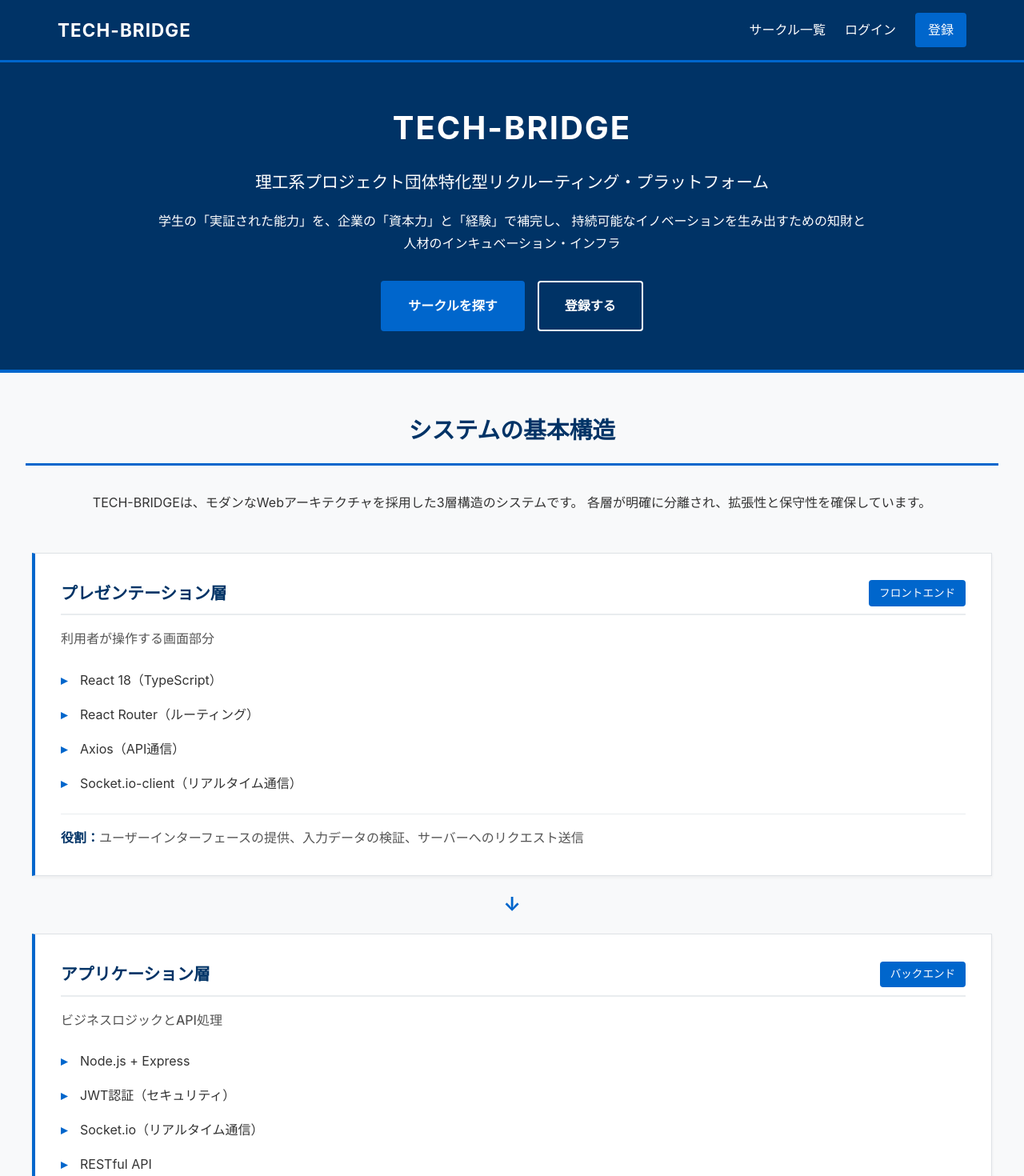
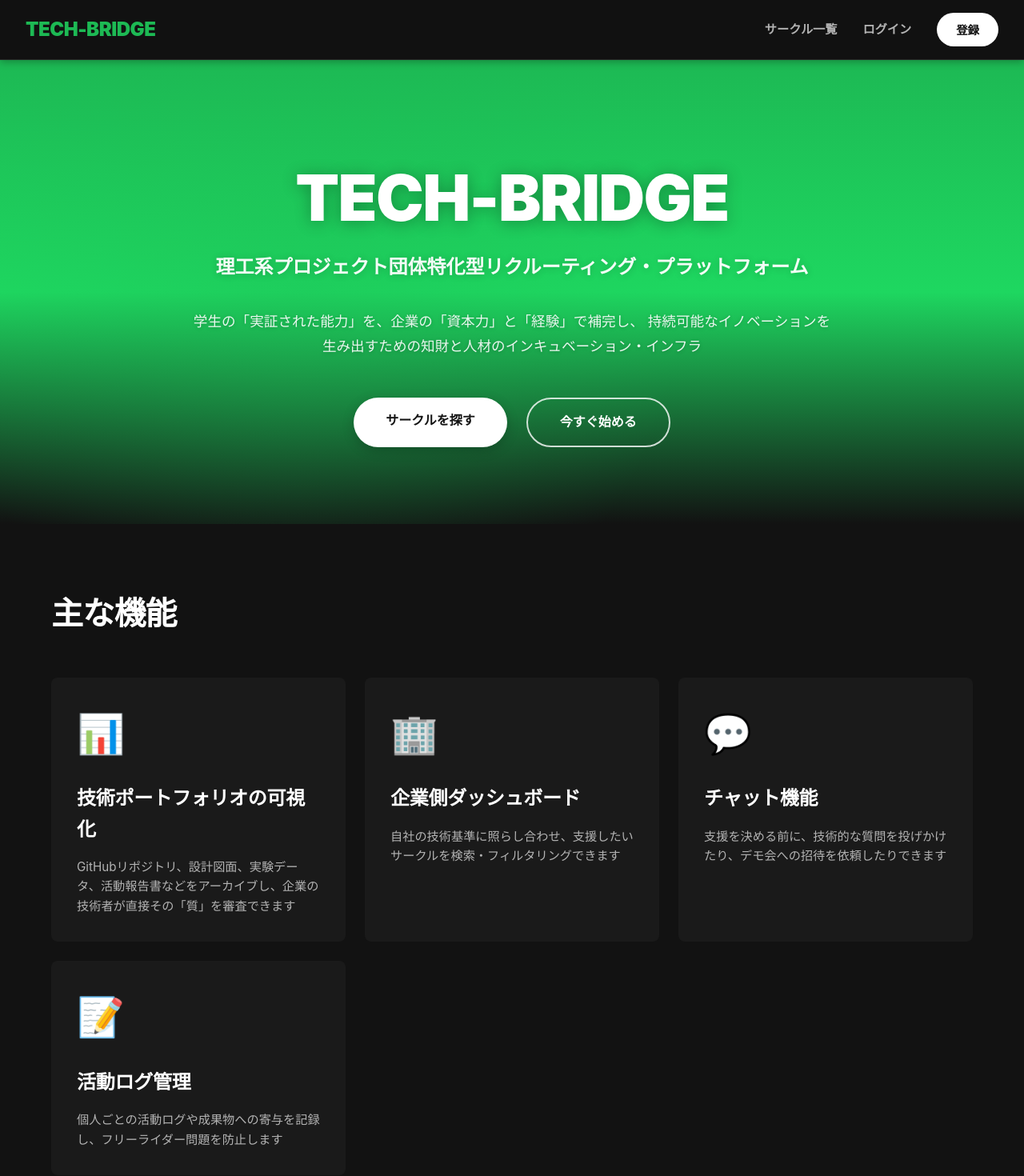
Before and after one commit to YUZY742/tech-bridge, a React (Create React App) app in the folder client/: page / in a window 1280 px wide. Shown: the top 1470 px of the page at 80% size. Built offline with nearby package versions, Linux system fonts and the light colour scheme; no server answers; the HTML template or start-up script is replaced by a standard one.

Commit message:
Spotify風LP: ダークテーマ・グラデヒーロー・カードUI・ナビ更新

```diff
--- a/client/src/App.css
+++ b/client/src/App.css
@@ -2,6 +2,7 @@
   min-height: 100vh;
   display: flex;
   flex-direction: column;
+  background-color: #121212;
 }
 
 .main-content {
@@ -10,7 +11,7 @@
   max-width: 100%;
   width: 100%;
   margin: 0;
-  background-color: #ffffff;
+  background-color: #121212;
 }
 
 @media (max-width: 768px) {
--- a/client/src/components/Navbar.css
+++ b/client/src/components/Navbar.css
@@ -1,13 +1,17 @@
 .navbar {
-  background-color: #003366;
+  background-color: rgba(18, 18, 18, 0.8);
+  backdrop-filter: blur(10px);
   color: white;
   padding: 1rem 0;
-  box-shadow: 0 2px 4px rgba(0,0,0,0.1);
-  border-bottom: 3px solid #0066cc;
+  box-shadow: 0 2px 10px rgba(0, 0, 0, 0.3);
+  border-bottom: 1px solid #282828;
+  position: sticky;
+  top: 0;
+  z-index: 1000;
 }
 
 .navbar-container {
-  max-width: 1200px;
+  max-width: 1400px;
   margin: 0 auto;
   padding: 0 2rem;
   display: flex;
@@ -16,49 +20,58 @@
 }
 
 .navbar-brand {
-  font-size: 1.4rem;
-  font-weight: bold;
-  color: white;
+  font-size: 1.5rem;
+  font-weight: 900;
+  color: #1db954;
   text-decoration: none;
-  letter-spacing: 0.05em;
+  letter-spacing: -0.02em;
+  transition: color 0.2s ease;
+}
+
+.navbar-brand:hover {
+  color: #1ed760;
 }
 
 .navbar-menu {
   display: flex;
   align-items: center;
-  gap: 1.5rem;
+  gap: 2rem;
 }
 
 .navbar-link {
-  color: white;
+  color: #b3b3b3;
   text-decoration: none;
-  transition: opacity 0.2s;
+  font-weight: 600;
+  transition: color 0.2s ease;
+  font-size: 0.95rem;
 }
 
 .navbar-link:hover {
-  opacity: 0.8;
+  color: #ffffff;
 }
 
 .navbar-user {
-  color: #ecf0f1;
+  color: #b3b3b3;
   font-size: 0.9rem;
 }
 
 .navbar-button {
-  background-color: #0066cc;
-  color: white;
+  background-color: #ffffff;
+  color: #121212;
   border: none;
-  padding: 0.5rem 1rem;
-  border-radius: 4px;
+  padding: 0.6rem 1.5rem;
+  border-radius: 50px;
   cursor: pointer;
   text-decoration: none;
   display: inline-block;
-  transition: background-color 0.2s;
-  font-weight: normal;
+  transition: all 0.2s ease;
+  font-weight: 700;
+  font-size: 0.9rem;
 }
 
 .navbar-button:hover {
-  background-color: #0052a3;
+  transform: scale(1.05);
+  background-color: #f0f0f0;
 }
 
 @media (max-width: 768px) {
@@ -71,5 +84,6 @@
   .navbar-menu {
     flex-wrap: wrap;
     justify-content: center;
+    gap: 1rem;
   }
 }
--- a/client/src/index.css
+++ b/client/src/index.css
@@ -5,19 +5,23 @@
 }
 
 body {
-  font-family: 'Meiryo', 'メイリオ', 'Hiragino Kaku Gothic ProN', 'ヒラギノ角ゴ ProN W3',
-    'Yu Gothic', '游ゴシック', 'MS PGothic', 'MS Pゴシック',
-    -apple-system, BlinkMacSystemFont, 'Segoe UI', 'Roboto', 'Oxygen',
+  font-family: -apple-system, BlinkMacSystemFont, 'Segoe UI', 'Roboto', 'Oxygen',
     'Ubuntu', 'Cantarell', 'Fira Sans', 'Droid Sans', 'Helvetica Neue',
+    'Hiragino Kaku Gothic ProN', 'ヒラギノ角ゴ ProN W3',
+    'Yu Gothic', '游ゴシック', 'Meiryo', 'メイリオ',
     sans-serif;
   -webkit-font-smoothing: antialiased;
   -moz-osx-font-smoothing: grayscale;
-  background-color: #ffffff;
-  color: #333333;
-  line-height: 1.7;
+  background-color: #121212;
+  color: #ffffff;
+  line-height: 1.6;
 }
 
 code {
   font-family: source-code-pro, Menlo, Monaco, Consolas, 'Courier New',
     monospace;
+  background-color: #1a1a1a;
+  color: #1db954;
+  padding: 0.2rem 0.4rem;
+  border-radius: 4px;
 }
--- a/client/src/pages/Home.css
+++ b/client/src/pages/Home.css
@@ -1,211 +1,317 @@
+/* Spotify風のダークテーマデザイン */
+
 .home {
   width: 100%;
+  background: #121212;
+  color: #ffffff;
+  min-height: 100vh;
 }
 
+/* ヒーローセクション */
 .hero {
+  position: relative;
+  padding: 8rem 2rem 6rem;
+  background: linear-gradient(180deg, #1db954 0%, #1ed760 50%, #121212 100%);
+  overflow: hidden;
+}
+
+.hero::before {
+  content: '';
+  position: absolute;
+  top: 0;
+  left: 0;
+  right: 0;
+  bottom: 0;
+  background: radial-gradient(circle at 30% 50%, rgba(29, 185, 84, 0.3) 0%, transparent 50%);
+  pointer-events: none;
+}
+
+.hero-content {
+  position: relative;
+  z-index: 1;
+  max-width: 1200px;
+  margin: 0 auto;
   text-align: center;
-  padding: 3rem 2rem;
-  background: #003366;
-  color: white;
-  margin-bottom: 0;
-  border-bottom: 4px solid #0066cc;
 }
 
 .hero h1 {
-  font-size: 2.5rem;
-  margin-bottom: 1rem;
-  font-weight: bold;
-  letter-spacing: 0.05em;
+  font-size: 5rem;
+  font-weight: 900;
+  margin-bottom: 1.5rem;
+  letter-spacing: -0.02em;
+  text-shadow: 0 2px 20px rgba(0, 0, 0, 0.3);
+  line-height: 1.1;
 }
 
 .subtitle {
-  font-size: 1.3rem;
-  margin-bottom: 1rem;
-  font-weight: normal;
+  font-size: 1.5rem;
+  margin-bottom: 2rem;
+  font-weight: 600;
+  color: rgba(255, 255, 255, 0.95);
+  text-shadow: 0 1px 10px rgba(0, 0, 0, 0.2);
 }
 
 .description {
-  font-size: 1rem;
-  max-width: 900px;
-  margin: 0 auto 2rem;
+  font-size: 1.1rem;
+  max-width: 800px;
+  margin: 0 auto 3rem;
   line-height: 1.8;
+  color: rgba(255, 255, 255, 0.9);
+  text-shadow: 0 1px 5px rgba(0, 0, 0, 0.2);
 }
 
 .cta-buttons {
   display: flex;
-  gap: 1rem;
+  gap: 1.5rem;
   justify-content: center;
   flex-wrap: wrap;
 }
 
 .cta-button {
-  padding: 1rem 2rem;
-  border-radius: 4px;
+  padding: 1rem 2.5rem;
+  border-radius: 50px;
   text-decoration: none;
-  font-weight: bold;
-  transition: transform 0.2s, box-shadow 0.2s;
+  font-weight: 700;
+  font-size: 1rem;
+  transition: all 0.3s ease;
+  border: none;
+  cursor: pointer;
+  display: inline-block;
 }
 
 .cta-button.primary {
-  background-color: #0066cc;
-  color: white;
-  border: 2px solid #0066cc;
+  background-color: #ffffff;
+  color: #121212;
+  box-shadow: 0 4px 15px rgba(0, 0, 0, 0.2);
 }
 
 .cta-button.primary:hover {
-  background-color: #0052a3;
-  border-color: #0052a3;
-  transform: translateY(-1px);
+  transform: scale(1.05);
+  box-shadow: 0 6px 20px rgba(0, 0, 0, 0.3);
+  background-color: #f0f0f0;
 }
 
 .cta-button.secondary {
   background-color: transparent;
-  color: white;
-  border: 2px solid white;
+  color: #ffffff;
+  border: 2px solid rgba(255, 255, 255, 0.8);
 }
 
 .cta-button.secondary:hover {
   background-color: rgba(255, 255, 255, 0.1);
+  border-color: #ffffff;
+  transform: scale(1.05);
 }
 
+/* 機能セクション */
+.features {
+  padding: 5rem 2rem;
+  background: #121212;
+}
+
+.features h2 {
+  font-size: 2.5rem;
+  font-weight: 900;
+  margin-bottom: 3rem;
+  text-align: left;
+  padding-left: 2rem;
+  letter-spacing: -0.02em;
+}
+
+.feature-grid {
+  display: grid;
+  grid-template-columns: repeat(auto-fit, minmax(280px, 1fr));
+  gap: 1.5rem;
+  max-width: 1400px;
+  margin: 0 auto;
+  padding: 0 2rem;
+}
+
+.feature-card {
+  background: #1a1a1a;
+  padding: 2rem;
+  border-radius: 8px;
+  transition: all 0.3s ease;
+  cursor: pointer;
+  position: relative;
+  overflow: hidden;
+}
+
+.feature-card::before {
+  content: '';
+  position: absolute;
+  top: 0;
+  left: 0;
+  right: 0;
+  height: 4px;
+  background: linear-gradient(90deg, #1db954, #1ed760);
+  transform: scaleX(0);
+  transform-origin: left;
+  transition: transform 0.3s ease;
+}
+
+.feature-card:hover {
+  background: #282828;
+  transform: translateY(-4px);
+}
+
+.feature-card:hover::before {
+  transform: scaleX(1);
+}
+
+.feature-icon {
+  font-size: 3rem;
+  margin-bottom: 1.5rem;
+  display: block;
+}
+
+.feature-card h3 {
+  color: #ffffff;
+  margin-bottom: 1rem;
+  font-size: 1.5rem;
+  font-weight: 700;
+  letter-spacing: -0.01em;
+}
+
+.feature-card p {
+  color: #b3b3b3;
+  line-height: 1.6;
+  font-size: 0.95rem;
+}
+
+/* システム構造セクション */
 .system-architecture {
-  background-color: #f8f9fa;
-  padding: 3rem 2rem;
-  margin-bottom: 0;
-  border-bottom: 1px solid #dee2e6;
+  background: #181818;
+  padding: 5rem 2rem;
+  border-top: 1px solid #282828;
 }
 
 .system-architecture h2 {
-  text-align: center;
-  margin-bottom: 2rem;
-  font-size: 1.8rem;
-  color: #003366;
-  font-weight: bold;
-  border-bottom: 3px solid #0066cc;
-  padding-bottom: 1rem;
-  display: inline-block;
-  width: 100%;
+  font-size: 2.5rem;
+  font-weight: 900;
+  margin-bottom: 3rem;
+  text-align: left;
+  padding-left: 2rem;
+  letter-spacing: -0.02em;
+  color: #ffffff;
 }
 
 .architecture-content {
-  max-width: 1200px;
+  max-width: 1400px;
   margin: 0 auto;
 }
 
 .architecture-description {
-  text-align: center;
+  text-align: left;
   margin-bottom: 3rem;
-  color: #333;
-  font-size: 1rem;
+  color: #b3b3b3;
+  font-size: 1.1rem;
   line-height: 1.8;
+  padding: 0 2rem;
 }
 
 .architecture-layers {
-  display: flex;
-  flex-direction: column;
-  gap: 2rem;
+  display: grid;
+  grid-template-columns: repeat(auto-fit, minmax(320px, 1fr));
+  gap: 1.5rem;
   margin-bottom: 3rem;
+  padding: 0 2rem;
 }
 
 .layer-card {
-  background: white;
-  border: 1px solid #dee2e6;
-  border-left: 4px solid #0066cc;
+  background: #1a1a1a;
+  border-radius: 8px;
   padding: 2rem;
-  box-shadow: 0 2px 4px rgba(0,0,0,0.05);
+  transition: all 0.3s ease;
+  border: 1px solid transparent;
+}
+
+.layer-card:hover {
+  background: #282828;
+  border-color: #1db954;
+  transform: translateY(-2px);
 }
 
 .layer-header {
   display: flex;
   justify-content: space-between;
   align-items: center;
-  margin-bottom: 1rem;
-  padding-bottom: 0.5rem;
-  border-bottom: 2px solid #e9ecef;
+  margin-bottom: 1.5rem;
+  padding-bottom: 1rem;
+  border-bottom: 1px solid #282828;
 }
 
 .layer-header h3 {
-  color: #003366;
-  font-size: 1.3rem;
-  font-weight: bold;
+  color: #ffffff;
+  font-size: 1.4rem;
+  font-weight: 700;
   margin: 0;
+  letter-spacing: -0.01em;
 }
 
 .layer-badge {
-  background-color: #0066cc;
-  color: white;
-  padding: 0.3rem 0.8rem;
-  border-radius: 4px;
-  font-size: 0.85rem;
-  font-weight: normal;
+  background: linear-gradient(135deg, #1db954, #1ed760);
+  color: #121212;
+  padding: 0.4rem 1rem;
+  border-radius: 20px;
+  font-size: 0.75rem;
+  font-weight: 700;
+  text-transform: uppercase;
+  letter-spacing: 0.05em;
 }
 
 .layer-content {
-  color: #333;
+  color: #b3b3b3;
 }
 
 .layer-description {
   font-size: 1rem;
-  margin-bottom: 1rem;
-  color: #555;
+  margin-bottom: 1.5rem;
+  color: #ffffff;
   font-weight: 500;
 }
 
 .layer-tech {
   list-style: none;
   padding: 0;
-  margin: 1rem 0;
+  margin: 0;
 }
 
 .layer-tech li {
-  padding: 0.5rem 0;
+  padding: 0.6rem 0;
   padding-left: 1.5rem;
   position: relative;
-  color: #333;
+  color: #b3b3b3;
+  font-size: 0.95rem;
+  transition: color 0.2s ease;
 }
 
-.layer-tech li:before {
+.layer-tech li:hover {
+  color: #1db954;
+}
+
+.layer-tech li::before {
   content: "▸";
   position: absolute;
   left: 0;
-  color: #0066cc;
+  color: #1db954;
   font-weight: bold;
 }
 
-.layer-responsibility {
-  margin-top: 1rem;
-  padding-top: 1rem;
-  border-top: 1px solid #e9ecef;
-  color: #555;
-  line-height: 1.7;
-}
-
-.layer-responsibility strong {
-  color: #003366;
-}
-
-.layer-arrow {
-  text-align: center;
-  font-size: 1.5rem;
-  color: #0066cc;
-  font-weight: bold;
-  margin: -1rem 0;
-}
-
 .architecture-infra {
-  background: white;
-  border: 1px solid #dee2e6;
-  padding: 2rem;
+  background: #1a1a1a;
+  border-radius: 8px;
+  padding: 2.5rem;
   margin-top: 2rem;
+  border: 1px solid #282828;
 }
 
 .architecture-infra h3 {
-  color: #003366;
-  font-size: 1.3rem;
-  font-weight: bold;
-  margin-bottom: 1.5rem;
-  padding-bottom: 0.5rem;
-  border-bottom: 2px solid #e9ecef;
+  color: #ffffff;
+  font-size: 1.5rem;
+  font-weight: 700;
+  margin-bottom: 2rem;
+  letter-spacing: -0.01em;
 }
 
 .infra-grid {
@@ -215,108 +321,86 @@
 }
 
 .infra-item {
-  padding: 0.8rem;
-  background-color: #f8f9fa;
-  border-left: 3px solid #0066cc;
-  color: #333;
+  padding: 1rem;
+  background-color: #121212;
+  border-radius: 6px;
+  color: #b3b3b3;
   line-height: 1.6;
+  font-size: 0.95rem;
+  border: 1px solid #282828;
+  transition: all 0.2s ease;
+}
+
+.infra-item:hover {
+  background-color: #282828;
+  border-color: #1db954;
 }
 
 .infra-item strong {
-  color: #003366;
+  color: #1db954;
+  font-weight: 600;
 }
 
-.features {
-  margin-top: 0;
-  padding: 3rem 2rem;
-  background-color: white;
-}
-
-.features h2 {
-  text-align: center;
-  margin-bottom: 2rem;
-  font-size: 1.8rem;
-  color: #003366;
-  font-weight: bold;
-  border-bottom: 3px solid #0066cc;
-  padding-bottom: 1rem;
-}
-
-.feature-grid {
-  display: grid;
-  grid-template-columns: repeat(auto-fit, minmax(250px, 1fr));
-  gap: 2rem;
-}
-
-.feature-card {
-  background: #f8f9fa;
-  padding: 2rem;
-  border: 1px solid #dee2e6;
-  border-left: 4px solid #0066cc;
-  transition: border-color 0.2s, box-shadow 0.2s;
-}
-
-.feature-card:hover {
-  border-left-color: #003366;
-  box-shadow: 0 2px 8px rgba(0,0,0,0.1);
-}
-
-.feature-card h3 {
-  color: #003366;
-  margin-bottom: 1rem;
-  font-size: 1.2rem;
-  font-weight: bold;
-}
-
-.feature-card p {
-  color: #333;
-  line-height: 1.8;
-}
-
+/* レスポンシブデザイン */
 @media (max-width: 768px) {
   .hero {
-    padding: 2rem 1rem;
+    padding: 4rem 1.5rem 3rem;
   }
 
   .hero h1 {
-    font-size: 1.8rem;
+    font-size: 3rem;
   }
 
   .subtitle {
-    font-size: 1.1rem;
+    font-size: 1.2rem;
   }
 
-  .system-architecture {
-    padding: 2rem 1rem;
+  .description {
+    font-size: 1rem;
   }
 
-  .architecture-layers {
-    gap: 1.5rem;
+  .cta-buttons {
+    flex-direction: column;
+    align-items: center;
   }
 
-  .layer-card {
-    padding: 1.5rem;
+  .cta-button {
+    width: 100%;
+    max-width: 300px;
   }
 
-  .layer-header {
-    flex-direction: column;
-    align-items: flex-start;
-    gap: 0.5rem;
+  .features h2,
+  .system-architecture h2 {
+    font-size: 2rem;
+    padding-left: 1rem;
   }
 
-  .layer-arrow {
-    margin: -0.5rem 0;
+  .feature-grid,
+  .architecture-layers {
+    grid-template-columns: 1fr;
+    padding: 0 1rem;
+  }
+
+  .architecture-description {
+    padding: 0 1rem;
+  }
+
+  .architecture-infra {
+    padding: 2rem 1.5rem;
   }
 
   .infra-grid {
     grid-template-columns: 1fr;
   }
+}
 
-  .feature-grid {
-    grid-template-columns: 1fr;
+@media (max-width: 480px) {
+  .hero h1 {
+    font-size: 2.5rem;
   }
 
-  .features {
-    padding: 2rem 1rem;
+  .features,
+  .system-architecture {
+    padding: 3rem 1rem;
   }
 }
--- a/client/src/pages/Home.tsx
+++ b/client/src/pages/Home.tsx
@@ -6,6 +6,7 @@ const Home: React.FC = () => {
   return (
     <div className="home">
       <section className="hero">
+        <div className="hero-content">
           <h1>TECH-BRIDGE</h1>
           <p className="subtitle">理工系プロジェクト団体特化型リクルーティング・プラットフォーム</p>
           <p className="description">
@@ -14,7 +15,34 @@ const Home: React.FC = () => {
           </p>
           <div className="cta-buttons">
             <Link to="/circles" className="cta-button primary">サークルを探す</Link>
-          <Link to="/register" className="cta-button secondary">登録する</Link>
+            <Link to="/register" className="cta-button secondary">今すぐ始める</Link>
+          </div>
+        </div>
+      </section>
+
+      <section className="features">
+        <h2>主な機能</h2>
+        <div className="feature-grid">
+          <div className="feature-card">
+            <div className="feature-icon">📊</div>
+            <h3>技術ポートフォリオの可視化</h3>
+            <p>GitHubリポジトリ、設計図面、実験データ、活動報告書などをアーカイブし、企業の技術者が直接その「質」を審査できます</p>
+          </div>
+          <div className="feature-card">
+            <div className="feature-icon">🏢</div>
+            <h3>企業側ダッシュボード</h3>
+            <p>自社の技術基準に照らし合わせ、支援したいサークルを検索・フィルタリングできます</p>
+          </div>
+          <div className="feature-card">
+            <div className="feature-icon">💬</div>
+            <h3>チャット機能</h3>
+            <p>支援を決める前に、技術的な質問を投げかけたり、デモ会への招待を依頼したりできます</p>
+          </div>
+          <div className="feature-card">
+            <div className="feature-icon">📝</div>
+            <h3>活動ログ管理</h3>
+            <p>個人ごとの活動ログや成果物への寄与を記録し、フリーライダー問題を防止します</p>
+          </div>
         </div>
       </section>
 
@@ -41,12 +69,8 @@ const Home: React.FC = () => {
                   <li>Axios（API通信）</li>
                   <li>Socket.io-client（リアルタイム通信）</li>
                 </ul>
-                <p className="layer-responsibility">
-                  <strong>役割：</strong>ユーザーインターフェースの提供、入力データの検証、サーバーへのリクエスト送信
-                </p>
               </div>
             </div>
-            <div className="layer-arrow">↓</div>
             <div className="layer-card">
               <div className="layer-header">
                 <h3>アプリケーション層</h3>
@@ -60,12 +84,8 @@ const Home: React.FC = () => {
                   <li>Socket.io（リアルタイム通信）</li>
                   <li>RESTful API</li>
                 </ul>
-                <p className="layer-responsibility">
-                  <strong>役割：</strong>認証・認可、データ加工、ビジネスルールの実装、フロントエンドとデータベース間の仲介
-                </p>
               </div>
             </div>
-            <div className="layer-arrow">↓</div>
             <div className="layer-card">
               <div className="layer-header">
                 <h3>データ層</h3>
@@ -78,9 +98,6 @@ const Home: React.FC = () => {
                   <li>Mongoose（ODM）</li>
                   <li>データモデル：User, Circle, Company, Support</li>
                 </ul>
-                <p className="layer-responsibility">
-                  <strong>役割：</strong>データの保存・取得、問い合わせ処理、データ整合性の維持
-                </p>
               </div>
             </div>
           </div>
@@ -103,28 +120,6 @@ const Home: React.FC = () => {
           </div>
         </div>
       </section>
-
-      <section className="features">
-        <h2>主な機能</h2>
-        <div className="feature-grid">
-          <div className="feature-card">
-            <h3>技術ポートフォリオの可視化</h3>
-            <p>GitHubリポジトリ、設計図面、実験データ、活動報告書などをアーカイブし、企業の技術者が直接その「質」を審査できます</p>
-          </div>
-          <div className="feature-card">
-            <h3>企業側ダッシュボード</h3>
-            <p>自社の技術基準に照らし合わせ、支援したいサークルを検索・フィルタリングできます</p>
-          </div>
-          <div className="feature-card">
-            <h3>チャット機能</h3>
-            <p>支援を決める前に、技術的な質問を投げかけたり、デモ会への招待を依頼したりできます</p>
-          </div>
-          <div className="feature-card">
-            <h3>活動ログ管理</h3>
-            <p>個人ごとの活動ログや成果物への寄与を記録し、フリーライダー問題を防止します</p>
-          </div>
-        </div>
-      </section>
     </div>
   );
 };
```
Lines whose indentation alone changed are shown as unchanged.
